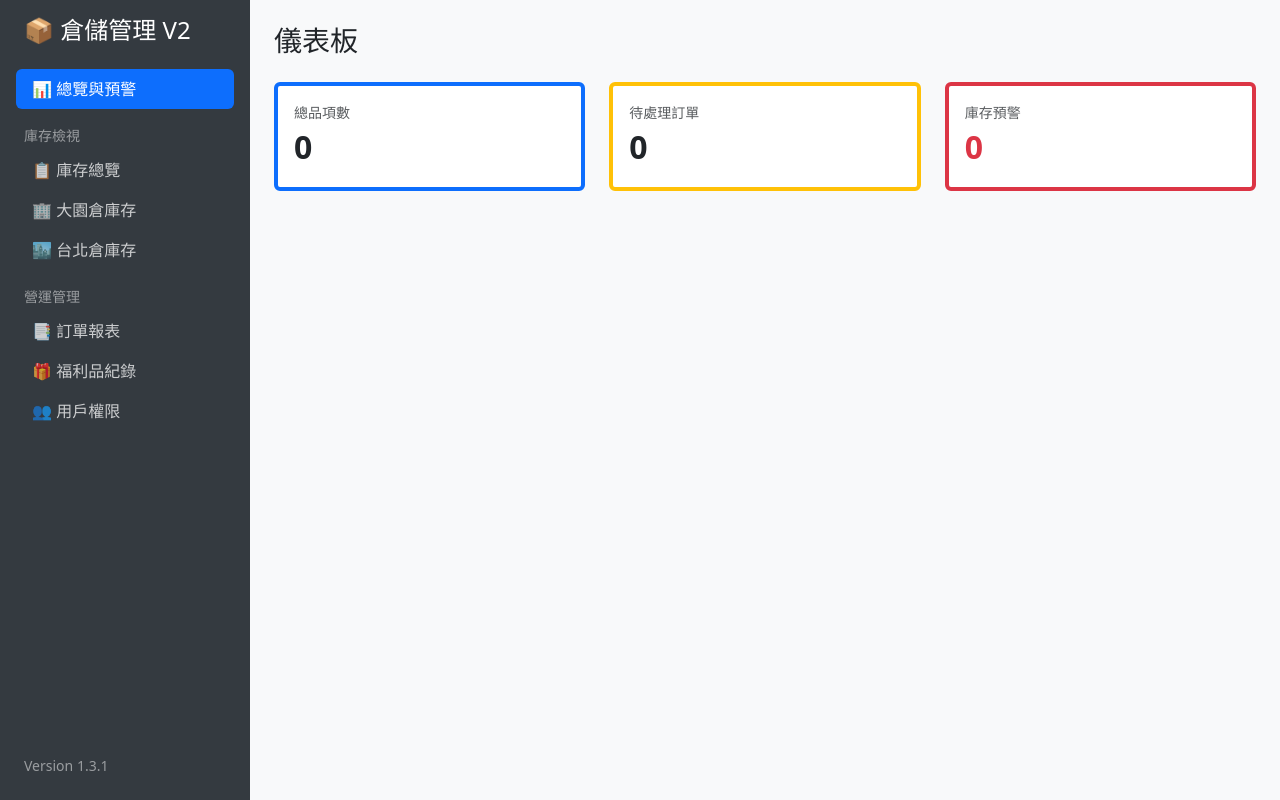
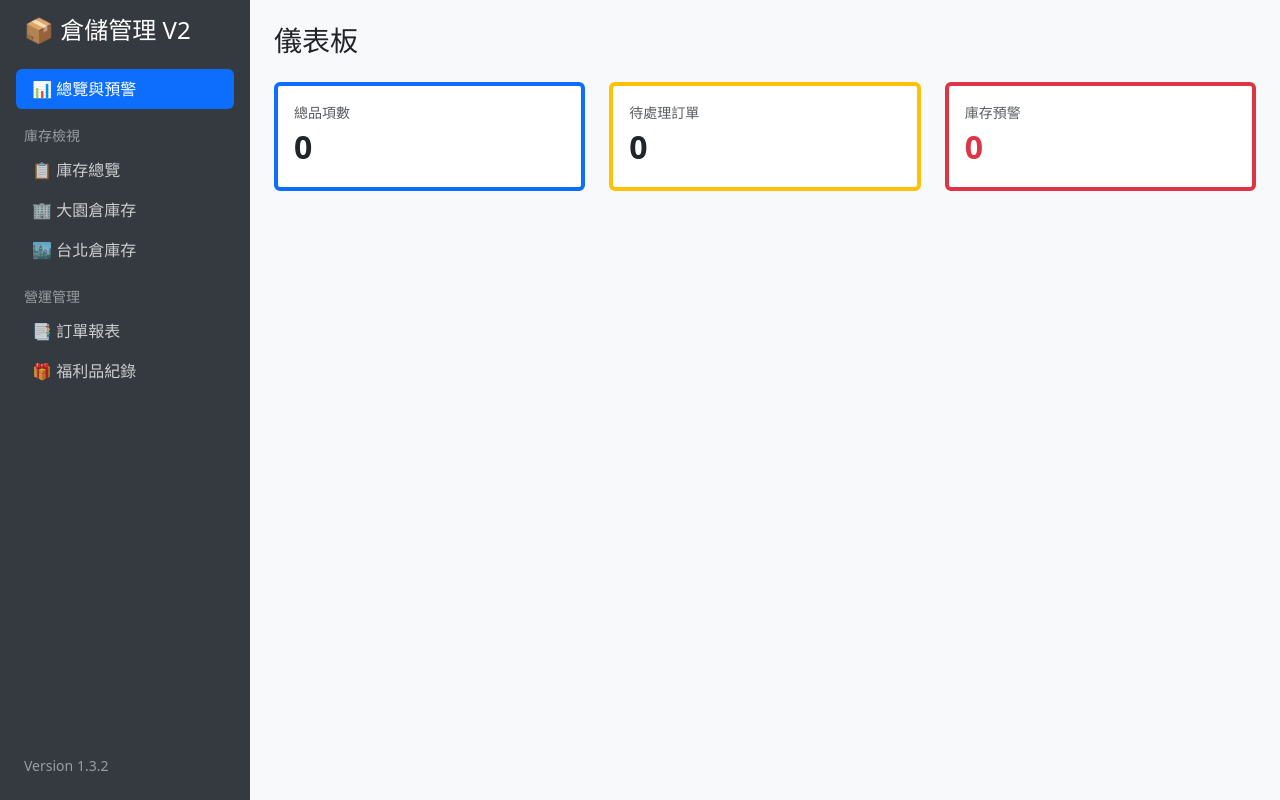
Before and after one commit to bingo-taiwan/linebot-warehouse-manager, a PHP site: page /index.php in a window 1280 px wide. Run offline with PHP 8.4, Linux system fonts and the light colour scheme; the visitor is signed in with stand-in values (Sample User, id 1); data that the repository does not hold is empty; some libraries are stand-ins or nearby versions.

Commit message:
UI: Remove User RBAC link from sidebar

```diff
--- a/admin/index.php
+++ b/admin/index.php
@@ -79,11 +79,9 @@ if (!isset($_SESSION['admin_logged_in'])) {
                 <li>
                     <a class="nav-link" :class="{active: view === 'benefit'}" @click="view = 'benefit'">🎁 福利品紀錄</a>
                 </li>
-                <li>
-                    <a class="nav-link" href="users.php?bot=warehouse">👥 用戶權限</a>
-                </li>
+
             </ul>
-            <div class="mt-auto p-2 text-white-50 small">Version 1.3.1</div>
+            <div class="mt-auto p-2 text-white-50 small">Version 1.3.2</div>
         </div>
 
         <!-- Content -->
```
